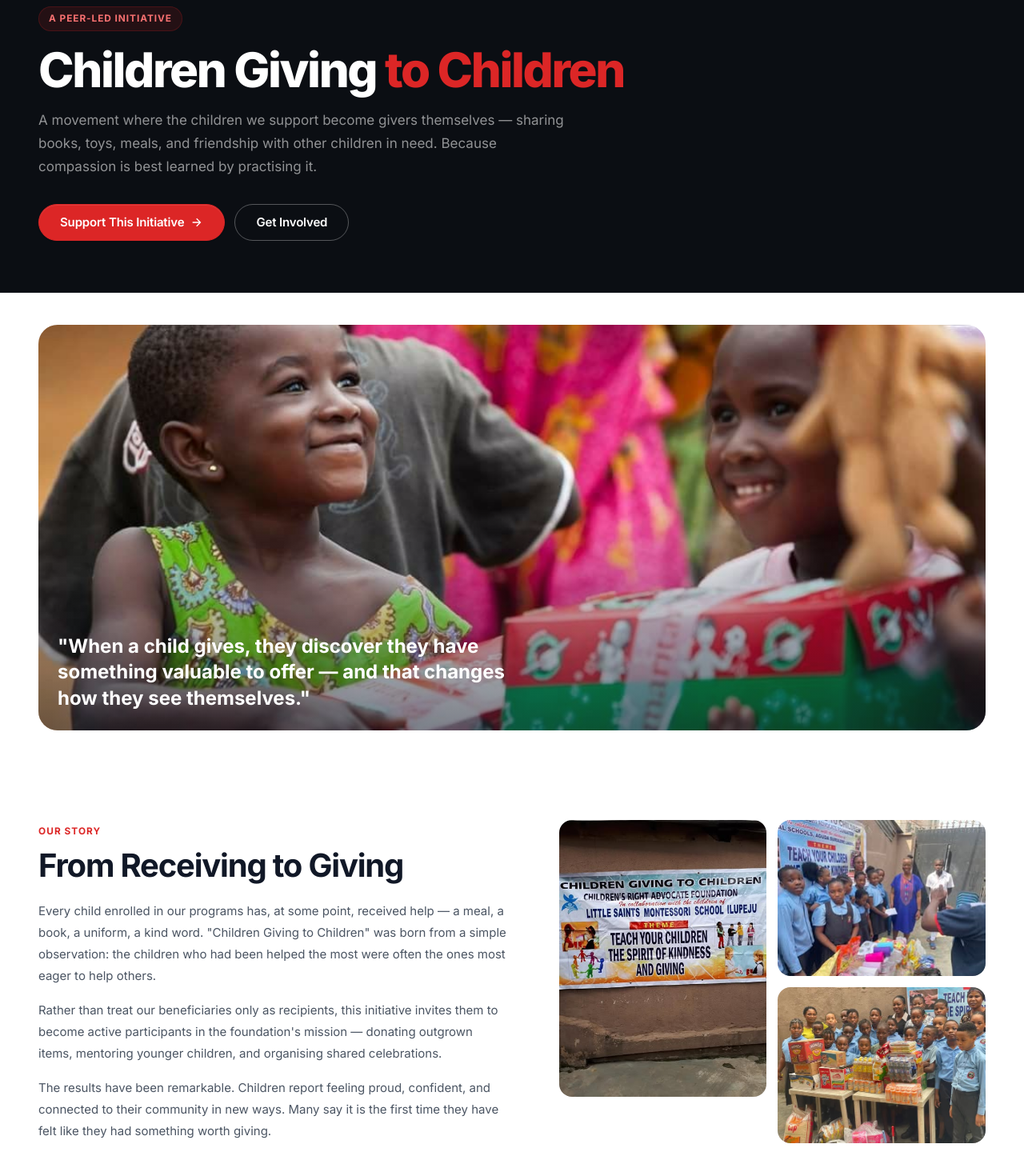
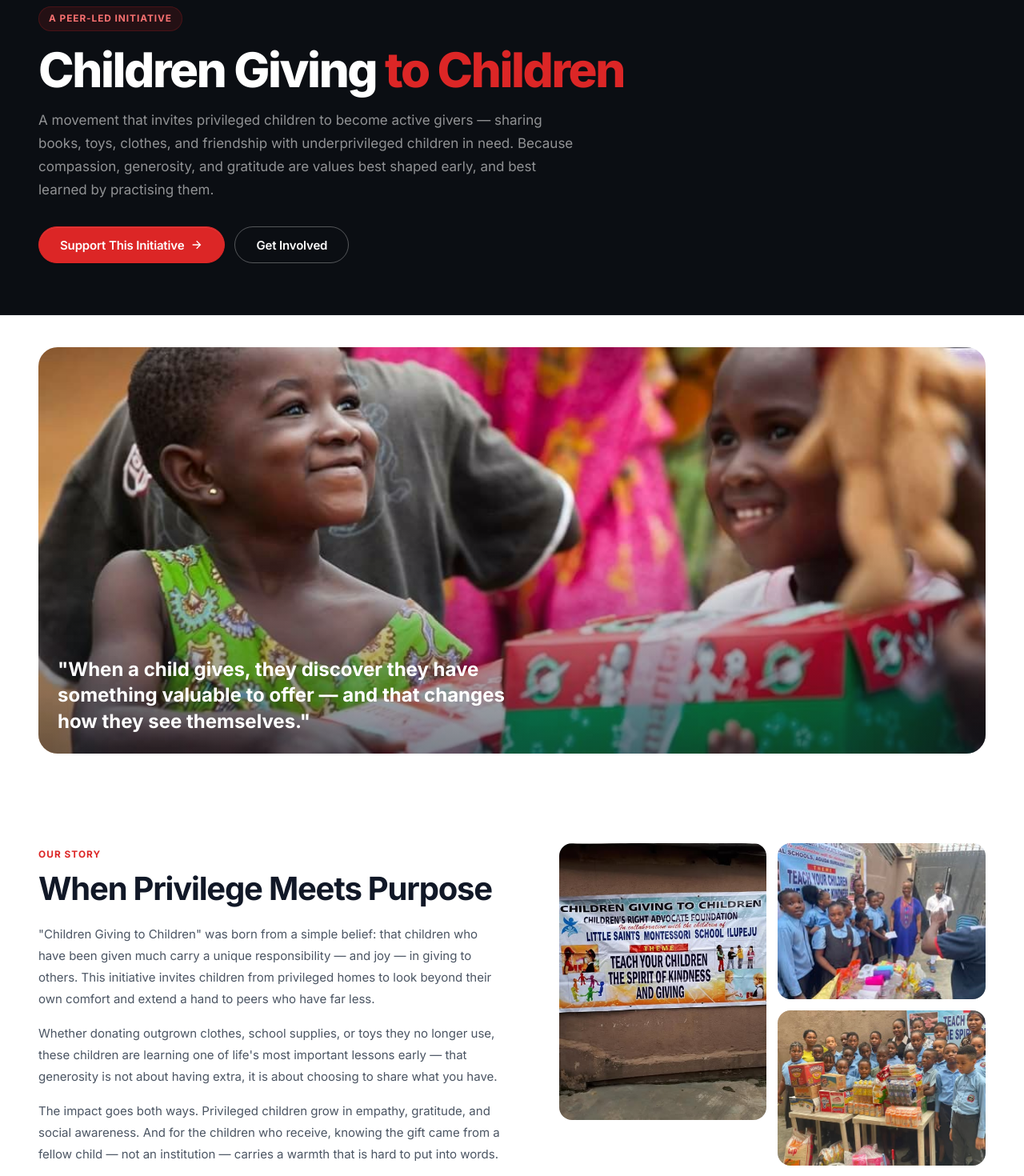
Before and after one commit to ifeanyiHM/cra-foundation, a Next.js app: page /cgc in a window 1280 px wide. Shown: the part 120-1590 px from the top of the page at 80% size. Built offline with nearby package versions, Linux system fonts and the light colour scheme.

Commit message:
changed write up in cgc section and pages

```diff
--- a/app/cgc/page.tsx
+++ b/app/cgc/page.tsx
@@ -192,7 +192,7 @@ export default function ChildrenGivingPage() {
         badge="A Peer-Led Initiative"
         title="Children Giving"
         highlight="to Children"
-        description="A movement where the children we support become givers themselves — sharing books, toys, meals, and friendship with other children in need. Because compassion is best learned by practising it."
+        description="A movement that invites privileged children to become active givers — sharing books, toys, clothes, and friendship with underprivileged children in need. Because compassion, generosity, and gratitude are values best shaped early, and best learned by practising them."
       >
         <div style={{ display: "flex", flexWrap: "wrap", gap: ".75rem" }}>
           <Link href="/donate" className="btn btn-primary btn-lg">
@@ -277,7 +277,7 @@ export default function ChildrenGivingPage() {
             <div>
               <p className="section-label">Our Story</p>
               <h2 style={{ marginBottom: "1.25rem" }}>
-                From Receiving to Giving
+                When Privilege Meets Purpose
               </h2>
               <div
                 style={{
@@ -287,9 +287,9 @@ export default function ChildrenGivingPage() {
                 }}
               >
                 {[
-                  'Every child enrolled in our programs has, at some point, received help — a meal, a book, a uniform, a kind word. "Children Giving to Children" was born from a simple observation: the children who had been helped the most were often the ones most eager to help others.',
-                  "Rather than treat our beneficiaries only as recipients, this initiative invites them to become active participants in the foundation's mission — donating outgrown items, mentoring younger children, and organising shared celebrations.",
-                  "The results have been remarkable. Children report feeling proud, confident, and connected to their community in new ways. Many say it is the first time they have felt like they had something worth giving.",
+                  '"Children Giving to Children" was born from a simple belief: that children who have been given much carry a unique responsibility — and joy — in giving to others. This initiative invites children from privileged homes to look beyond their own comfort and extend a hand to peers who have far less.',
+                  "Whether donating outgrown clothes, school supplies, or toys they no longer use, these children are learning one of life's most important lessons early — that generosity is not about having extra, it is about choosing to share what you have.",
+                  "The impact goes both ways. Privileged children grow in empathy, gratitude, and social awareness. And for the children who receive, knowing the gift came from a fellow child — not an institution — carries a warmth that is hard to put into words.",
                 ].map((p, i) => (
                   <p
                     key={i}
--- a/components/home/ChildrenGivingSection.tsx
+++ b/components/home/ChildrenGivingSection.tsx
@@ -201,10 +201,11 @@ export default function ChildrenGivingSection() {
                   marginBottom: 0,
                 }}
               >
-                A movement where the children we support become givers
-                themselves — sharing books, toys, meals, and friendship with
-                other children in need. Because compassion is best learned by
-                practising it.
+                A movement that invites privileged children to become active
+                givers — sharing books, toys, clothes, and friendship with
+                underprivileged children in need. Because compassion,
+                generosity, and gratitude are values best shaped early, and best
+                learned by practising them.
               </p>
 
               {/* Pills */}
```
